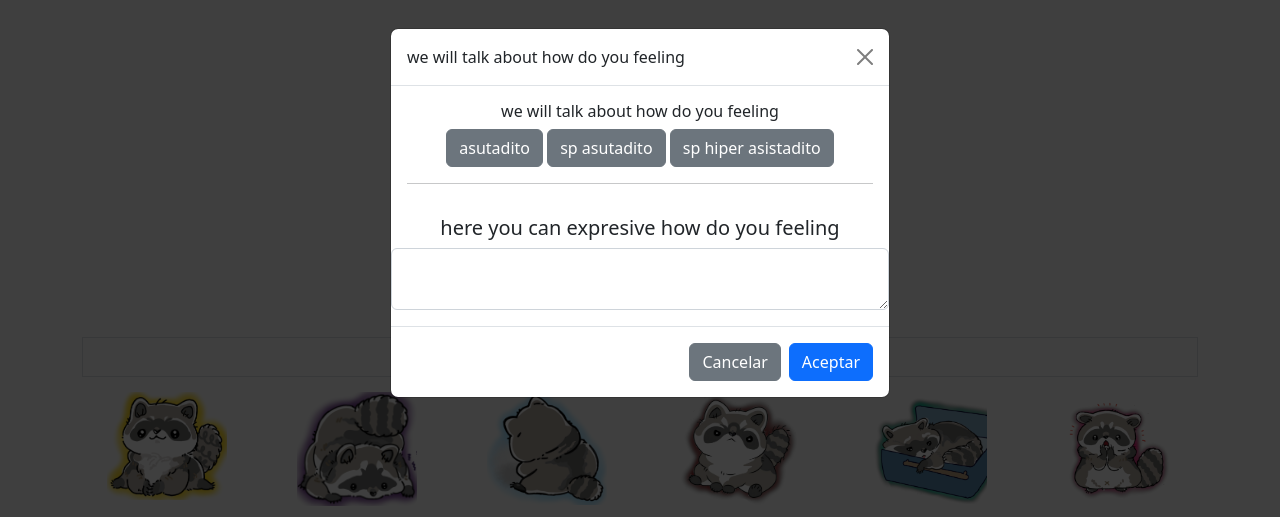
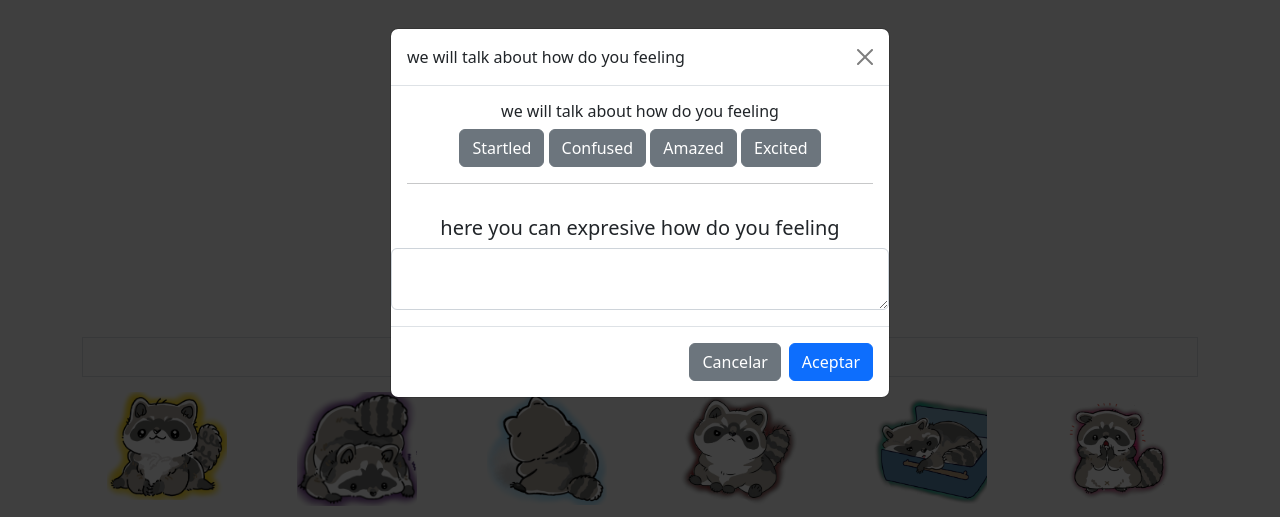
Before and after one commit to Daya-max/esta-main, a PHP site: page /php/inf4.php in a window 1280 px wide, after a click that opens the changed part. Shown: the top 517 px of the page. Run offline with PHP 8.4, Linux system fonts and the light colour scheme.

Commit message:
Avance :D

```diff
--- a/php/inf4.php
+++ b/php/inf4.php
@@ -117,15 +117,16 @@
                                         <h2 class="fs-6">we will talk about how do you feeling</h2>
                                         <a href="#" role="button" class="btn btn-secondary" data-bs-toggle="popover"
                                             title="Popover title"
-                                            data-bs-content="Popover body content is set in this attribute.">asutadito</a>
+                                            data-bs-content="Popover body content is set in this attribute.">Startled</a>
                                         <a href="#" role="button" class="btn btn-secondary" data-bs-toggle="popover"
                                             title="Popover title"
-                                            data-bs-content="Popover body content is set in this attribute.">sp
-                                            asutadito</a>
+                                            data-bs-content="Popover body content is set in this attribute.">Confused</a>
                                         <a href="#" role="button" class="btn btn-secondary" data-bs-toggle="popover"
                                             title="Popover title"
-                                            data-bs-content="Popover body content is set in this attribute.">sp hiper
-                                            asistadito</a>
+                                            data-bs-content="Popover body content is set in this attribute.">Amazed</a>
+                                        <a href="#" role="button" class="btn btn-secondary" data-bs-toggle="popover"
+                                            title="Popover title"
+                                            data-bs-content="Popover body content is set in this attribute.">Excited</a>
                                         <hr>
                                     </div>
                                     <div class="mb-3">
```
